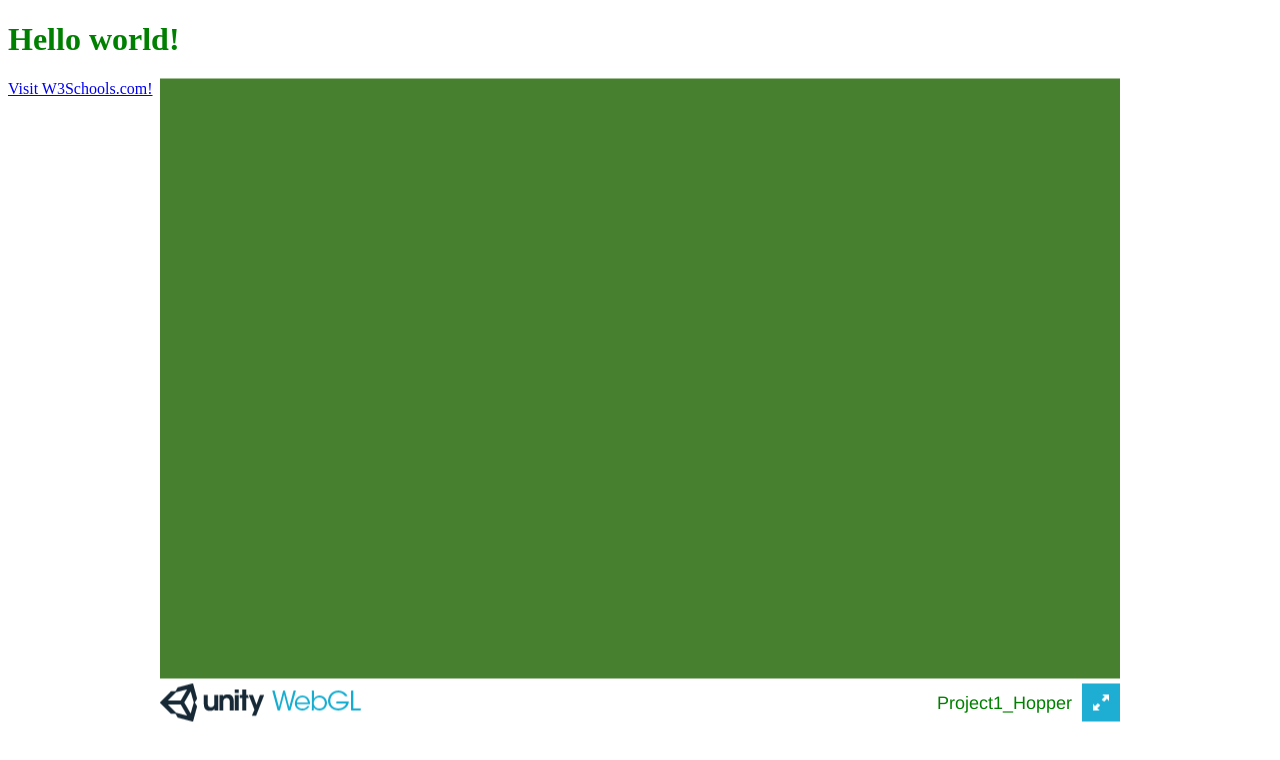
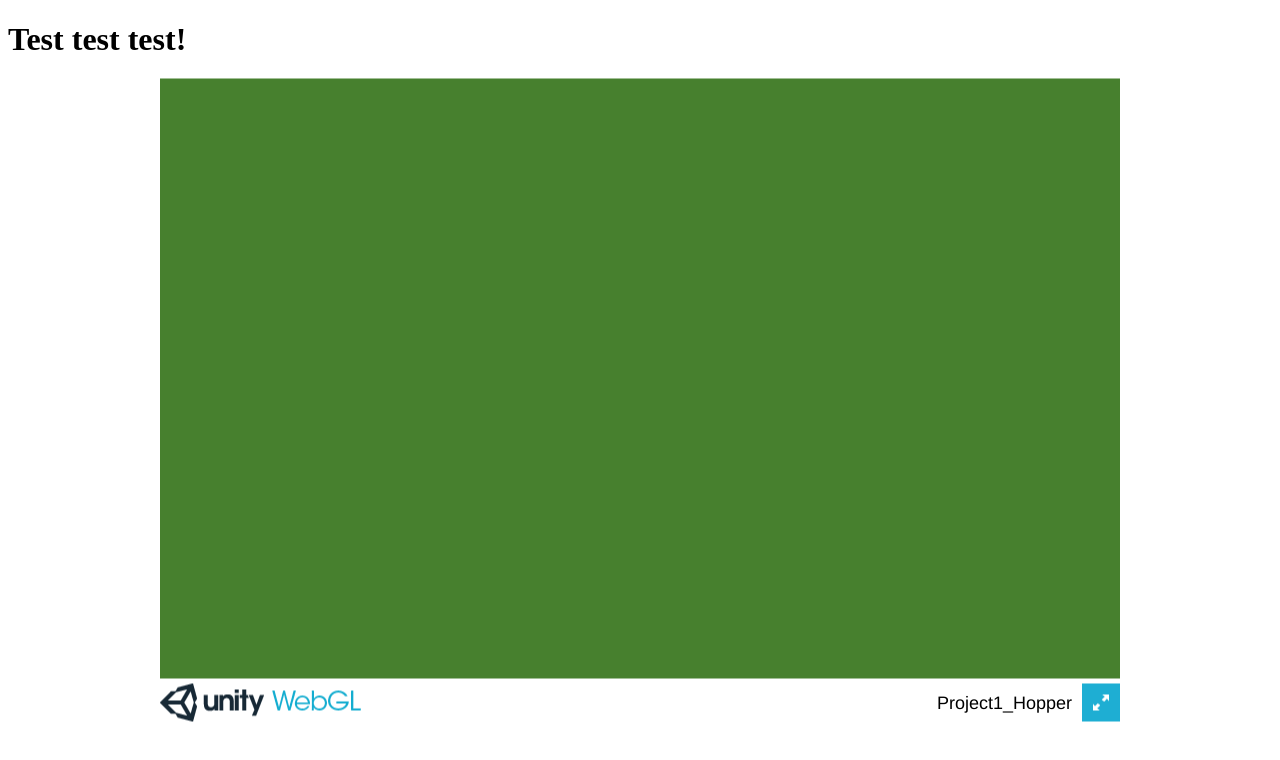
Before and after one commit to BryceDMonaco/BryceDMonaco.github.io, a plain HTML site: page index.html in a window 1280 px wide. Drawn offline with Linux system fonts and the light colour scheme; no server answers.

Commit message:
Updated index

```diff
--- a/index.html
+++ b/index.html
@@ -21,10 +21,8 @@
         <div class="title">Project1_Hopper</div>
       </div>
     </div>
-  </body>
-
-  <body text="green">
-	<h1>Hello world!</h1>
-	<p><a href="https://www.w3schools.com">Visit W3Schools.com!</a></p>
+    <div text="black">
+      <h1>Test test test!</h1>
+    </div>
   </body>
 </html>
```
